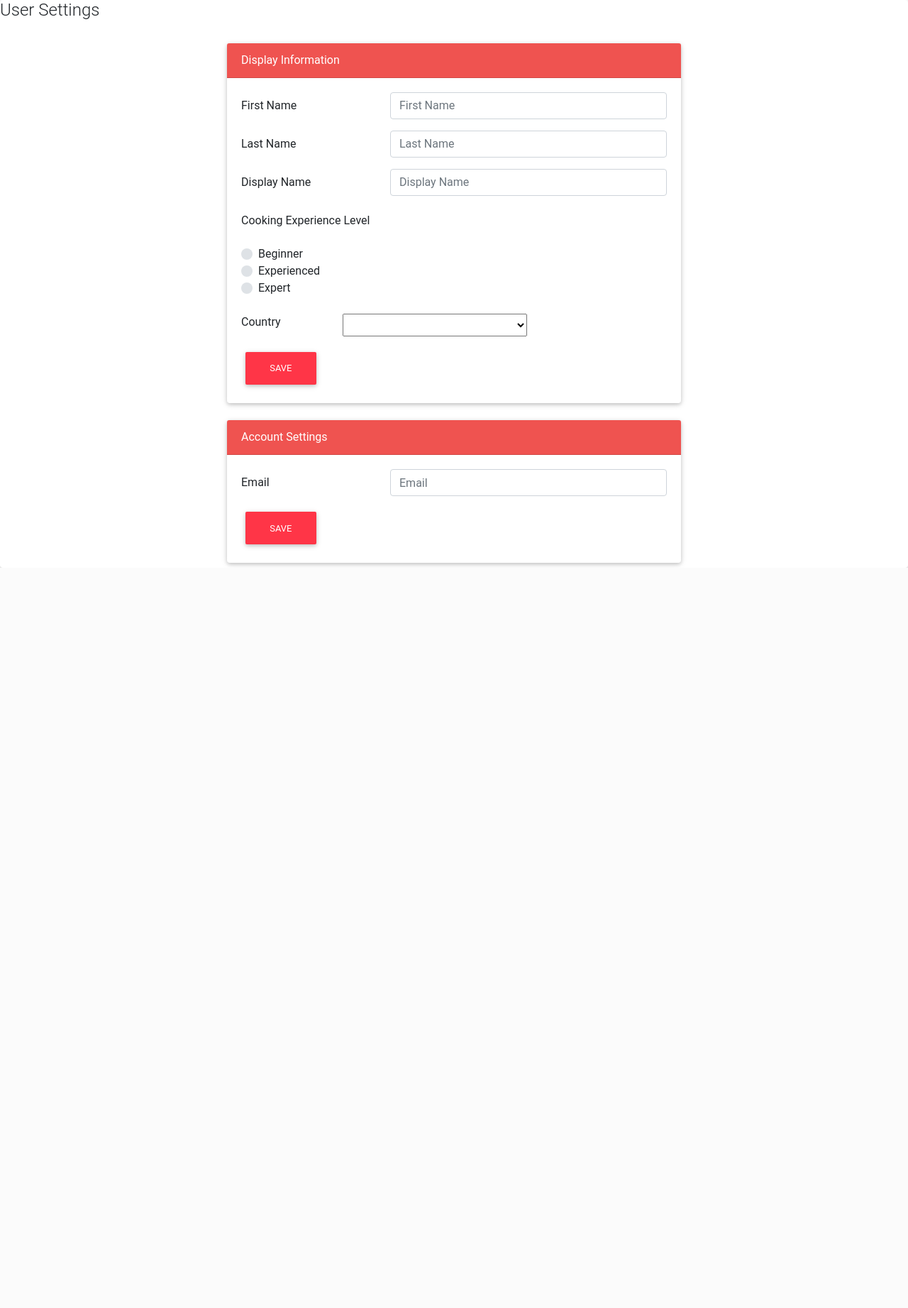
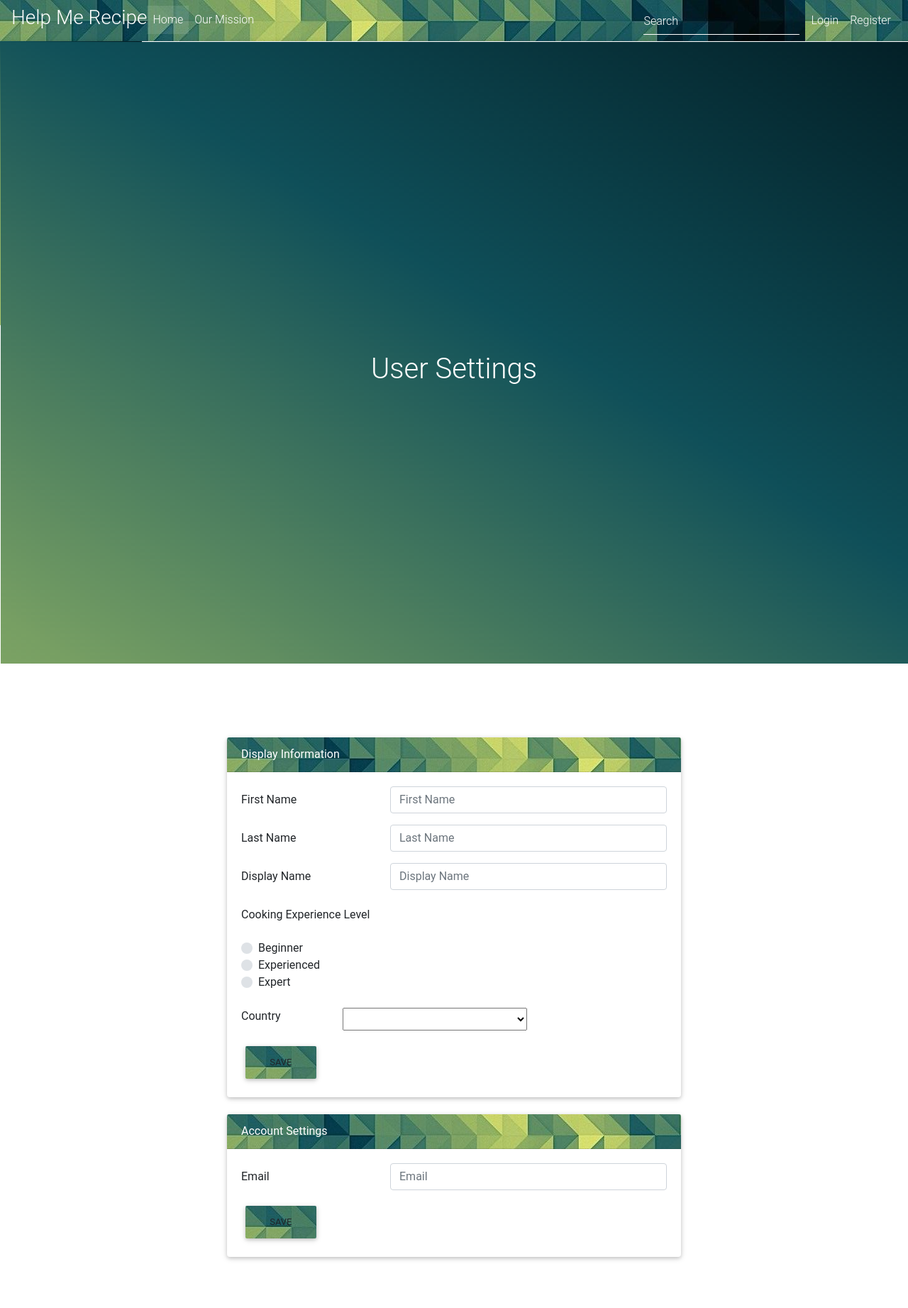
Before and after one commit to abigehl/Cs307GroupProject, a Flask app: template templates/usersettings.html in a window 1280 px wide. Shown: the whole page at 71% size. Before the commit the page ends 800 px from the top, so only its background shows below. Run offline with Flask 2, Linux system fonts and the light colour scheme; the template is opened without the code that fills it, so the values that code supplies are empty; some libraries are stand-ins or nearby versions.

Commit message:
LoginSettingsUpdate

```diff
--- a/templates/usersettings.html
+++ b/templates/usersettings.html
@@ -17,16 +17,64 @@
 <!-- MDB core JavaScript -->
 <script type="text/javascript" src="https://cdnjs.cloudflare.com/ajax/libs/mdbootstrap/4.5.11/js/mdb.min.js"></script>
 </head>
+<nav style="background-image: url(Images/navbar.jpg)">
+    <nav class="navbar navbar-expand-lg navbar-dark transparent">
 
+      <!-- Collapse button -->
+        <button class="navbar-toggler" type="button" data-toggle="collapse" data-target="#basicExampleNav"
+          aria-controls="basicExampleNav" aria-expanded="false" aria-label="Toggle navigation">
+          <span class="navbar-toggler-icon"></span>
+        </button>
+        <!-- Collapsible content -->
+        <div class="collapse navbar-collapse" id="basicExampleNav">
+          <!-- Links -->
+          <ul class="navbar-nav mr-auto">
+            <li class="nav-item">
+                <h3 class="text-white">Help Me Recipe</h3>
+            </li>
+            <li class="nav-item active">
+              <a class="nav-link">Home
+                <span class="sr-only">(current)</span>
+              </a>
+            </li>
+            <li class="nav-item">
+                <a class="nav-link" href="OurMission.html">Our Mission</a>
+              </li>
+
+          </ul>
+
+
+
+          <!-- Links -->
+        </div>
+
+        <!-- Collapsible content -->
+        <form class="form-inline">
+            <div class="md-form my-0">
+              <input class="form-control mr-sm-2" type="text" placeholder="Search" aria-label="Search">
+            </div>
+            <ul class="navbar-nav mr-auto">
+                <li class="nav-item">
+                    <a class="nav-link" href="main.html">Login</a>
+                  </li>
+                  <li class="nav-item">
+                    <a class="nav-link" href="main.html">Register</a>
+                  </li>
+            </ul>
+
+          </form>
+      </nav>
+      </nav>
 <body>
 
     <!-- Start your project here-->
     <div class="card" style="height: 100vh">
-        <h4 style="text-align: left;">User Settings</h4>
+            <div style="background-image: url(Images/bg.png); ">
+       <h1 class="text-white flex-center"><br>User Settings</h1>
         <br>
         <div class="d-flex flex-center flex-column bd-highlight mb-3">
             <div class="card w-50">
-                <div class="card-header red lighten-1 white-text">Display Information</div>
+                <div class="card-header  lighten-1 white-text" style="background-image: url(Images/navbar.jpg);">Display Information</div>
                 <div class="card-body">
                     <!-- Default horizontal form -->
                     <form>
@@ -334,13 +382,13 @@
                                 <option value="ZW">Zimbabwe</option>
                             </select>
                         </div>
-                        <a href="#" class="btn btn-danger">Save</a>
+                        <a href="#" class="btn " style="background-image: url(Images/navbar.jpg);">Save</a>
                     </form>
                 </div>
             </div>
             <br>
             <div class="card w-50">
-                <div class="card-header red lighten-1 white-text">Account Settings</div>
+                <div class="card-header  lighten-1 white-text" style="background-image: url(Images/navbar.jpg);">Account Settings</div>
                 <div class="card-body">
                     <form>
                         <div class="form-group row">
@@ -350,11 +398,12 @@
                             </div>
                         </div>
                     </form>
-                    <a href="#" class="btn btn-danger">Save</a>
+                    <a href="#" class="btn " style="background-image: url(Images/navbar.jpg);">Save</a>
                 </div>
             </div>
         </div>
     </div>
+</div>
     <!-- /Start your project here-->
 </body>
 
```
Also changed, not shown: templates/OurMission.html (+17 -5 lines), templates/homepage.html (+4 -4 lines), templates/main.html (+13 -8 lines).
